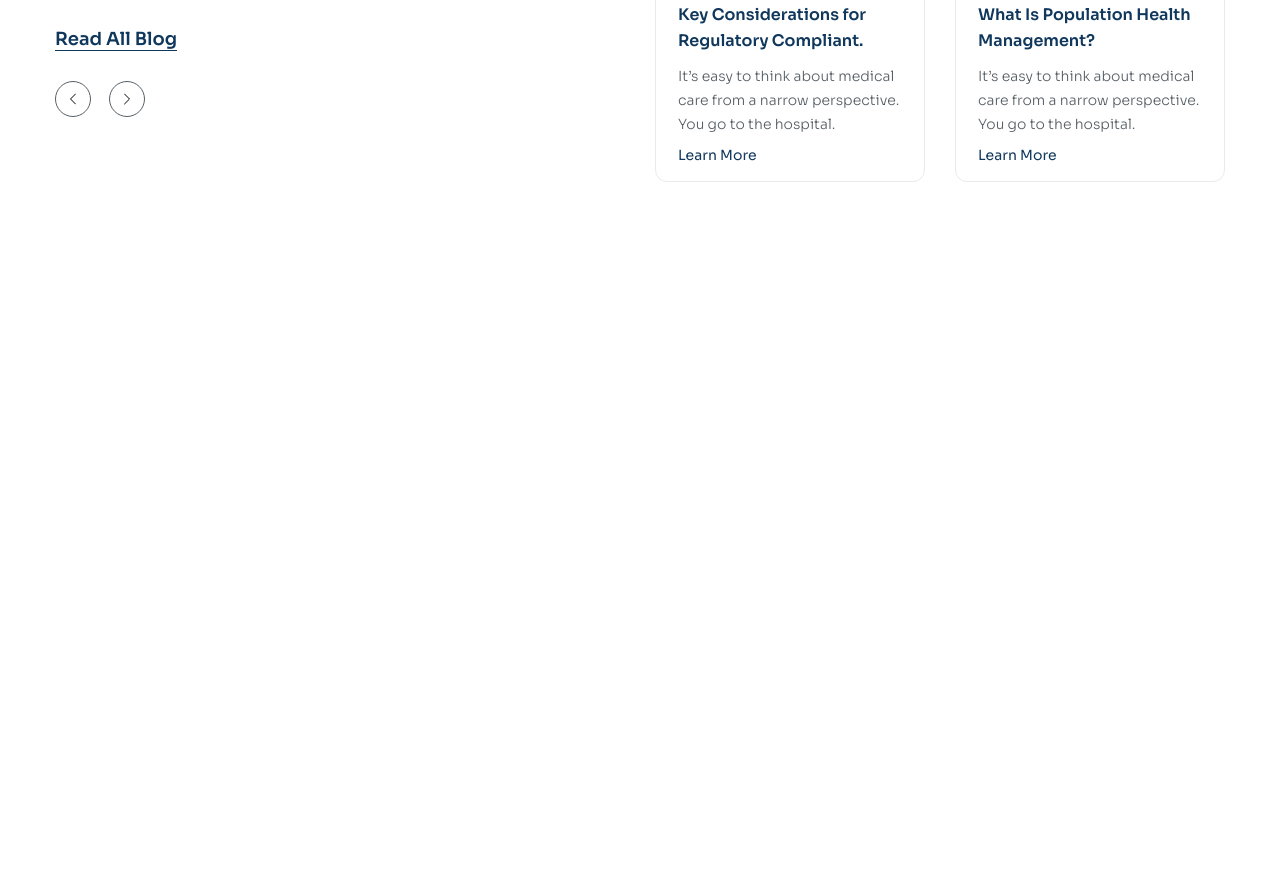
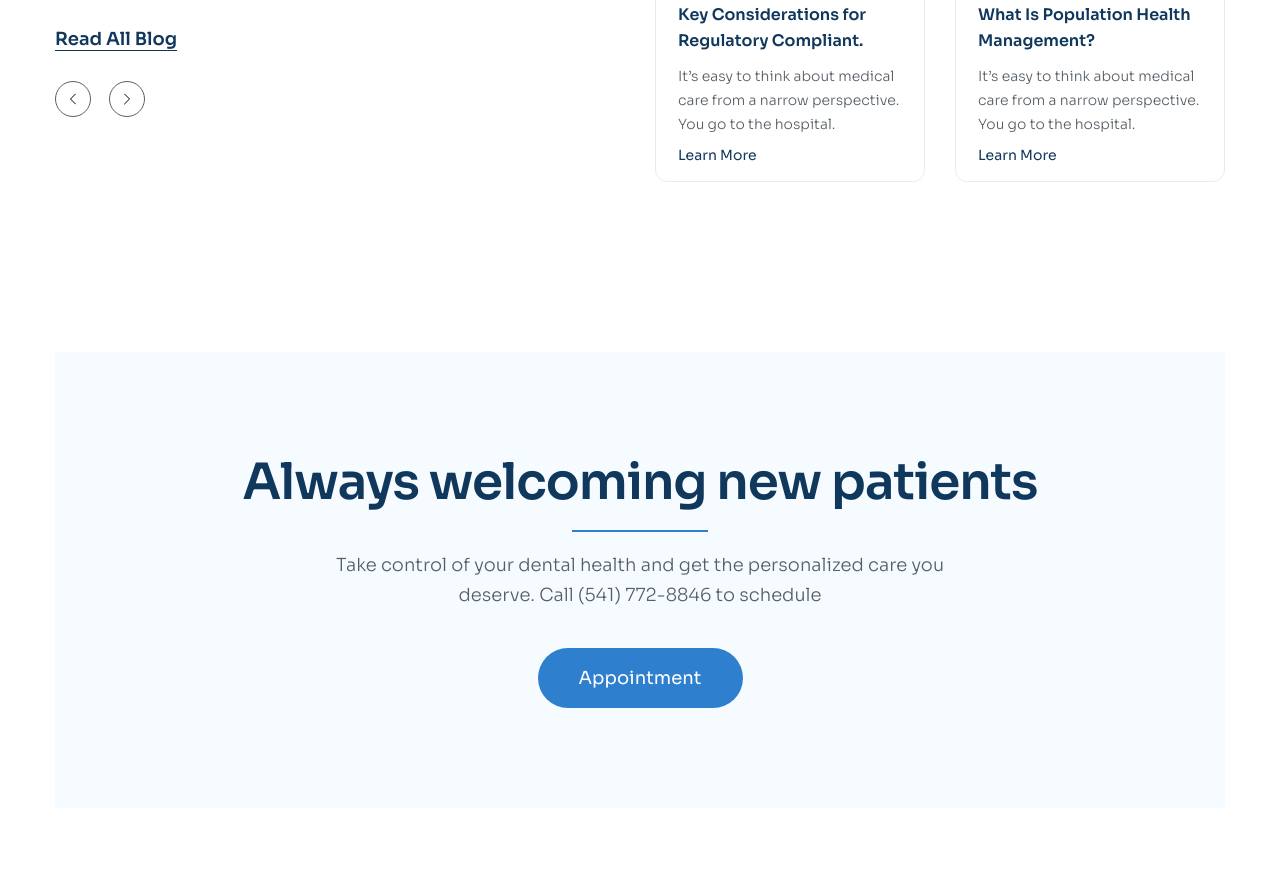
Before and after one commit to thienptm1999/DU-AN-3, a plain HTML site: page index.html in a window 1280 px wide. Shown: the part 5403-6299 px from the top of the page. Drawn offline with Linux system fonts and the light colour scheme.

Commit message:
Phan 11 Code Phan Appointment

```diff
--- a/assets/css/style.css
+++ b/assets/css/style.css
@@ -528,3 +528,27 @@ a {
 .blog-item__more:hover {
   color: #2e80ce;
 }
+/* ================Appointment================ */
+.appointment {
+  padding: 85px 0;
+}
+.appointment__iner {
+  padding: 100px 178px;
+  background: #f6fbff;
+  text-align: center;
+}
+.appointment-heading::after {
+  content: "";
+  display: block;
+  width: 136px;
+  height: 2px;
+  background: #2e80ce;
+  margin: 18px auto 0;
+}
+.appointment__desc {
+  margin: 18px auto 0;
+  max-width: 617px;
+}
+.appointment__btn {
+  margin-top: 38px;
+}
--- a/index.html
+++ b/index.html
@@ -607,6 +607,21 @@
           </div>
         </div>
       </section>
+      <!-- Appointment  -->
+      <section class="appointment">
+        <div class="container">
+          <div class="appointment__iner">
+            <h2 class="section-heading appointment-heading">
+              Always welcoming new patients
+            </h2>
+            <p class="section-desc appointment__desc">
+              Take control of your dental health and get the personalized care
+              you deserve. Call (541) 772-8846 to schedule
+            </p>
+            <a href="#!" class="btn appointment__btn">Appointment</a>
+          </div>
+        </div>
+      </section>
     </main>
   </body>
 </html>
```
